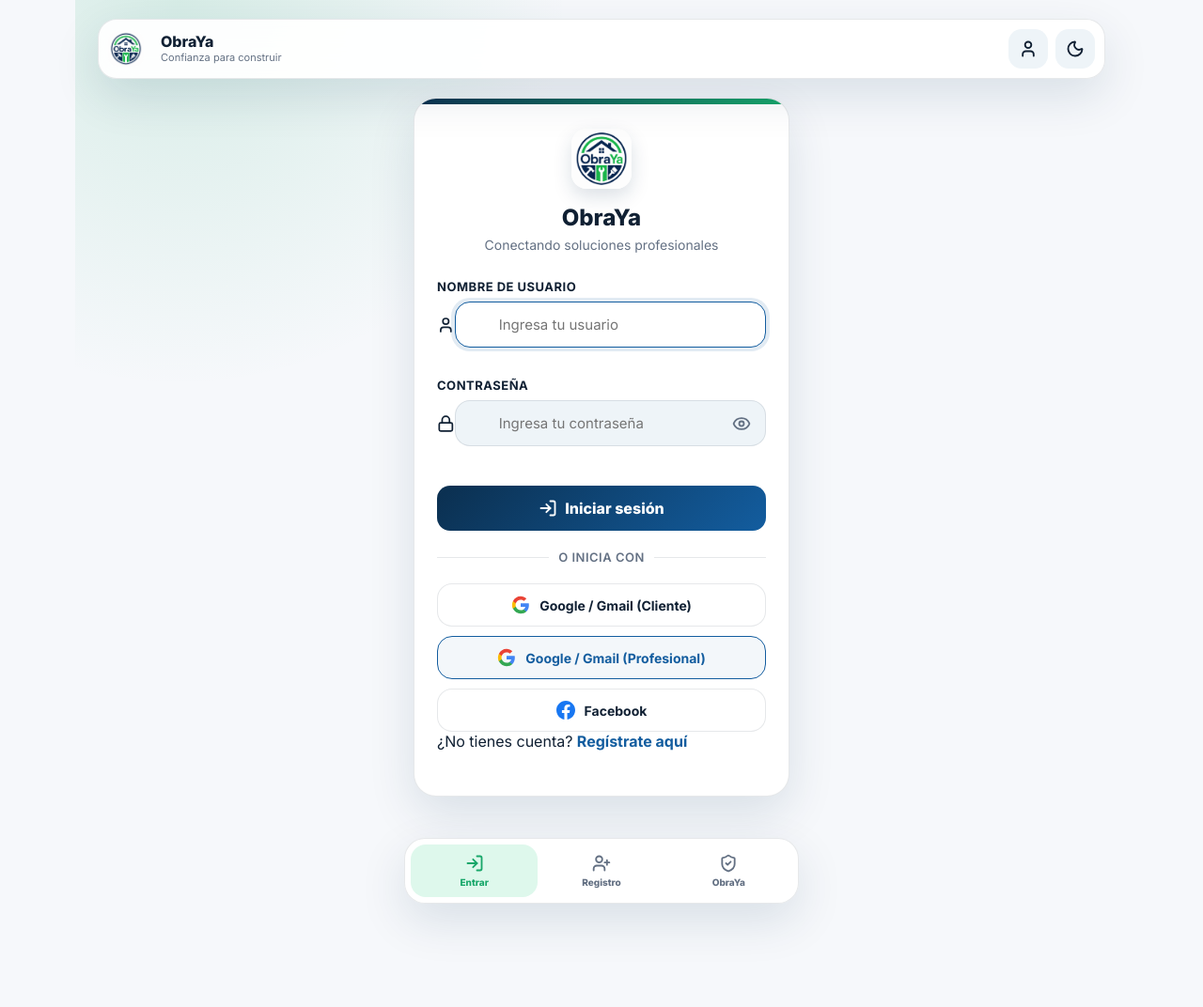
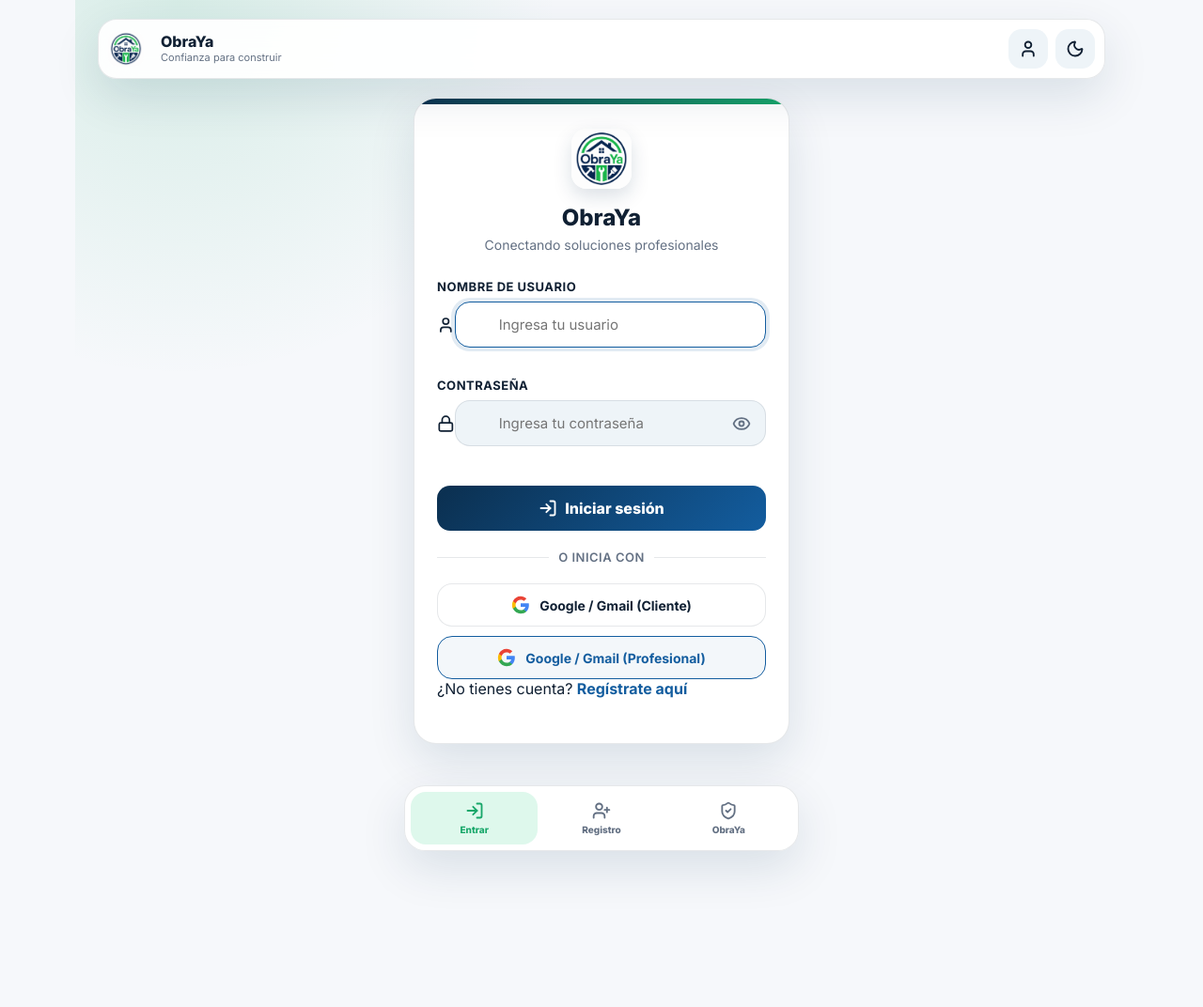
Before and after one commit to Jaisartuyk/Multi-oficios, a Django app: page /login/ in a window 1280 px wide. Shown: the whole page at 94% size. After the commit the page ends 929 px from the top, so only its background shows below. Run offline with Django 5.2, Linux system fonts and the light colour scheme; some libraries are stand-ins or nearby versions.

Commit message:
chore: remove Facebook login button

```diff
--- a/templates/account/login.html
+++ b/templates/account/login.html
@@ -223,12 +223,6 @@
                 </svg>
                 Google / Gmail
             </a>
-            <a href="{% provider_login_url 'facebook' %}" style="display: flex; align-items: center; justify-content: center; gap: 10px; width: 100%; border-radius: 16px; padding: 12px; font-size: 14px; font-weight: 700; text-decoration: none; border: 1.5px solid var(--line); background: var(--surface); color: var(--text); transition: background-color 0.2s;" onmouseover="this.style.backgroundColor='var(--surface-strong)'" onmouseout="this.style.backgroundColor='var(--surface)'">
-                <svg width="18" height="18" viewBox="0 0 24 24" fill="#1877F2" xmlns="http://www.w3.org/2000/svg">
-                    <path d="M24 12.073c0-6.627-5.373-12-12-12s-12 5.373-12 12c0 5.99 4.388 10.954 10.125 11.854v-8.385H7.078v-3.47h3.047V9.43c0-3.007 1.792-4.669 4.533-4.669 1.312 0 2.686.235 2.686.235v2.953H15.83c-1.491 0-1.956.925-1.956 1.874v2.25h3.328l-.532 3.47h-2.796v8.385C19.612 23.027 24 18.062 24 12.073z"/>
-                </svg>
-                Facebook
-            </a>
         </div>
 
         <p style="text-align: center; margin-top: 24px; font-size: 14px; color: var(--muted); margin-bottom: 0;">
--- a/templates/core/login.html
+++ b/templates/core/login.html
@@ -246,12 +246,6 @@
                 </svg>
                 Google / Gmail (Profesional)
             </a>
-            <a href="{% provider_login_url 'facebook' %}" style="display: flex; align-items: center; justify-content: center; gap: 10px; width: 100%; border-radius: 16px; padding: 12px; font-size: 14px; font-weight: 700; text-decoration: none; border: 1.5px solid var(--line); background: var(--surface); color: var(--text); transition: background-color 0.2s;" onmouseover="this.style.backgroundColor='var(--surface-strong)'" onmouseout="this.style.backgroundColor='var(--surface)'">
-                <svg width="18" height="18" viewBox="0 0 24 24" fill="#1877F2" xmlns="http://www.w3.org/2000/svg">
-                    <path d="M24 12.073c0-6.627-5.373-12-12-12s-12 5.373-12 12c0 5.99 4.388 10.954 10.125 11.854v-8.385H7.078v-3.47h3.047V9.43c0-3.007 1.792-4.669 4.533-4.669 1.312 0 2.686.235 2.686.235v2.953H15.83c-1.491 0-1.956.925-1.956 1.874v2.25h3.328l-.532 3.47h-2.796v8.385C19.612 23.027 24 18.062 24 12.073z"/>
-                </svg>
-                Facebook
-            </a>
         </div>
             ¿No tienes cuenta? <a href="{% url 'register' %}" style="color: var(--blue); font-weight: 700; transition: color 0.2s;">Regístrate aquí</a>
         </p>
```
